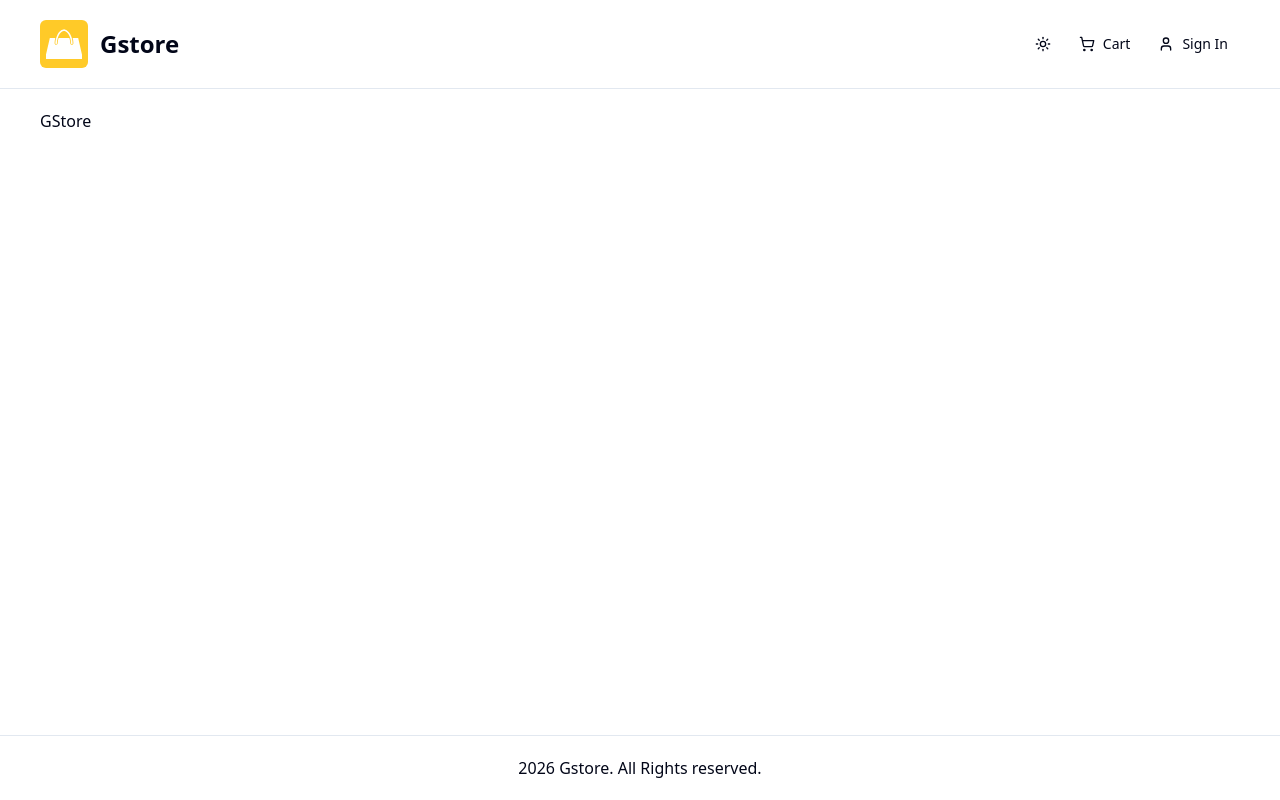
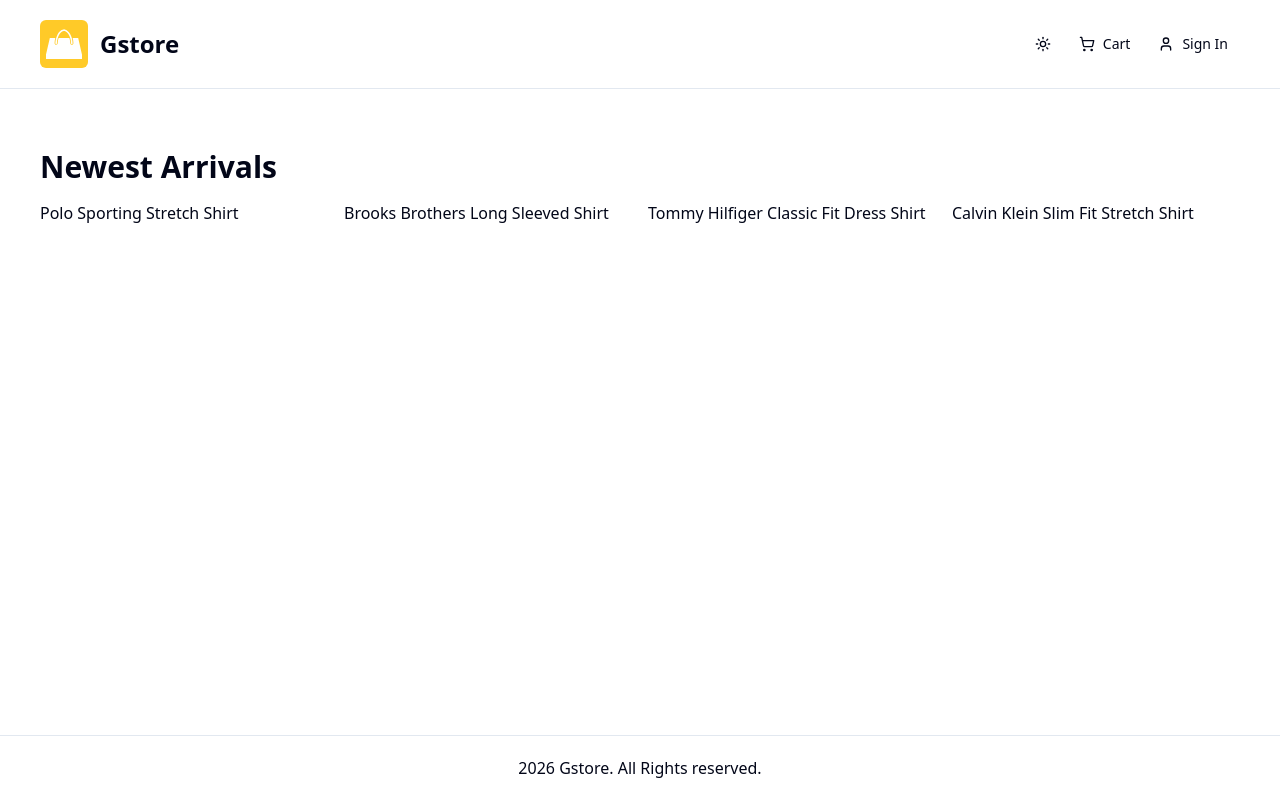
Before and after one commit to gliu7717/fullstack_gstore, a Next.js app: page / in a window 1280 px wide. Built offline with nearby package versions, Linux system fonts and the light colour scheme; no server answers.

Commit message:
Sample Products & Product List

```diff
--- a/app/(root)/page.tsx
+++ b/app/(root)/page.tsx
@@ -1,9 +1,19 @@
 const delay = (ms: number | undefined) =>
   new Promise((resolve) => setTimeout(resolve, ms));
+import ProductList from "@/components/shared/product/product-list";
+import sampleData from "@/db/sample-data";
 
 const Homepage = async () => {
-  await delay(2000);
-  return <>GStore</>;
+  //  await delay(2000);
+  return (
+    <>
+      <ProductList
+        data={sampleData.products}
+        title='Newest Arrivals'
+        limit={4}
+      />
+    </>
+  );
 };
 
 export default Homepage;
--- /dev/null
+++ b/components/shared/product/product-list.tsx
@@ -0,0 +1,30 @@
+const ProductList = ({
+  data,
+  title,
+  limit,
+}: {
+  data: any;
+  title?: string;
+  limit?: number;
+}) => {
+  const limitedData = limit ? data.slice(0, limit) : data;
+  return (
+    <div className='my-10'>
+      <h2 className='h2-bold mb-4'>{title}</h2>
+      {data.length > 0 ? (
+        <div className='grid grid-cols-1 sm:grid-cols-2 md:grid-cols-3 lg:grid-cols-4 gap-4'>
+          {limitedData.map((product: any) => (
+            // eslint-disable-next-line react/jsx-key
+            <div>{product.name}</div>
+          ))}
+        </div>
+      ) : (
+        <div>
+          <p> No products found </p>
+        </div>
+      )}
+    </div>
+  );
+};
+
+export default ProductList;
--- /dev/null
+++ b/db/sample-data.ts
@@ -0,0 +1,108 @@
+const sampleData = {
+  products: [
+    {
+      name: "Polo Sporting Stretch Shirt",
+      slug: "polo-sporting-stretch-shirt",
+      category: "Men's Dress Shirts",
+      description: "Classic Polo style with modern comfort",
+      images: [
+        "/images/sample-products/p1-1.jpg",
+        "/images/sample-products/p1-2.jpg",
+      ],
+      price: 59.99,
+      brand: "Polo",
+      rating: 4.5,
+      numReviews: 10,
+      stock: 5,
+      isFeatured: true,
+      banner: "banner-1.jpg",
+    },
+    {
+      name: "Brooks Brothers Long Sleeved Shirt",
+      slug: "brooks-brothers-long-sleeved-shirt",
+      category: "Men's Dress Shirts",
+      description: "Timeless style and premium comfort",
+      images: [
+        "/images/sample-products/p2-1.jpg",
+        "/images/sample-products/p2-2.jpg",
+      ],
+      price: 85.9,
+      brand: "Brooks Brothers",
+      rating: 4.2,
+      numReviews: 8,
+      stock: 10,
+      isFeatured: true,
+      banner: "banner-2.jpg",
+    },
+    {
+      name: "Tommy Hilfiger Classic Fit Dress Shirt",
+      slug: "tommy-hilfiger-classic-fit-dress-shirt",
+      category: "Men's Dress Shirts",
+      description: "A perfect blend of sophistication and comfort",
+      images: [
+        "/images/sample-products/p3-1.jpg",
+        "/images/sample-products/p3-2.jpg",
+      ],
+      price: 99.95,
+      brand: "Tommy Hilfiger",
+      rating: 4.9,
+      numReviews: 3,
+      stock: 0,
+      isFeatured: false,
+      banner: null,
+    },
+    {
+      name: "Calvin Klein Slim Fit Stretch Shirt",
+      slug: "calvin-klein-slim-fit-stretch-shirt",
+      category: "Men's Dress Shirts",
+      description: "Streamlined design with flexible stretch fabric",
+      images: [
+        "/images/sample-products/p4-1.jpg",
+        "/images/sample-products/p4-2.jpg",
+      ],
+      price: 39.95,
+      brand: "Calvin Klein",
+      rating: 3.6,
+      numReviews: 5,
+      stock: 10,
+      isFeatured: false,
+      banner: null,
+    },
+    {
+      name: "Polo Ralph Lauren Oxford Shirt",
+      slug: "polo-ralph-lauren-oxford-shirt",
+      category: "Men's Dress Shirts",
+      description: "Iconic Polo design with refined oxford fabric",
+      images: [
+        "/images/sample-products/p5-1.jpg",
+        "/images/sample-products/p5-2.jpg",
+      ],
+      price: 79.99,
+      brand: "Polo",
+      rating: 4.7,
+      numReviews: 18,
+      stock: 6,
+      isFeatured: false,
+      banner: null,
+    },
+    {
+      name: "Polo Classic Pink Hoodie",
+      slug: "polo-classic-pink-hoodie",
+      category: "Men's Sweatshirts",
+      description: "Soft, stylish, and perfect for laid-back days",
+      images: [
+        "/images/sample-products/p6-1.jpg",
+        "/images/sample-products/p6-2.jpg",
+      ],
+      price: 99.99,
+      brand: "Polo",
+      rating: 4.6,
+      numReviews: 12,
+      stock: 8,
+      isFeatured: true,
+      banner: null,
+    },
+  ],
+};
+
+export default sampleData;
```
